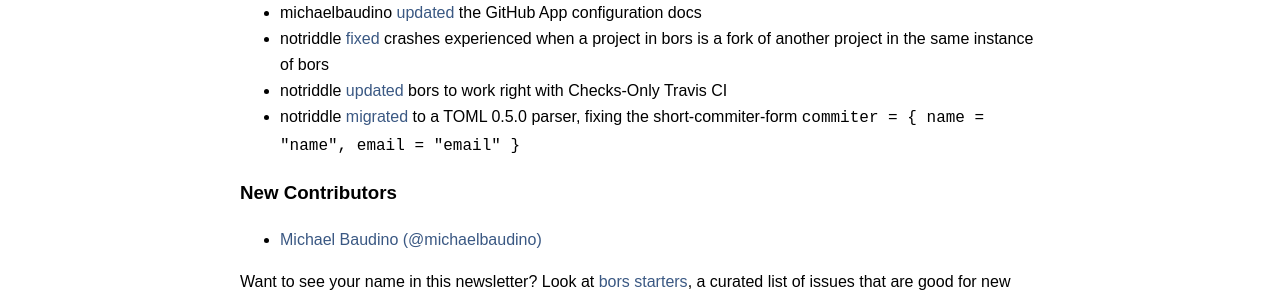
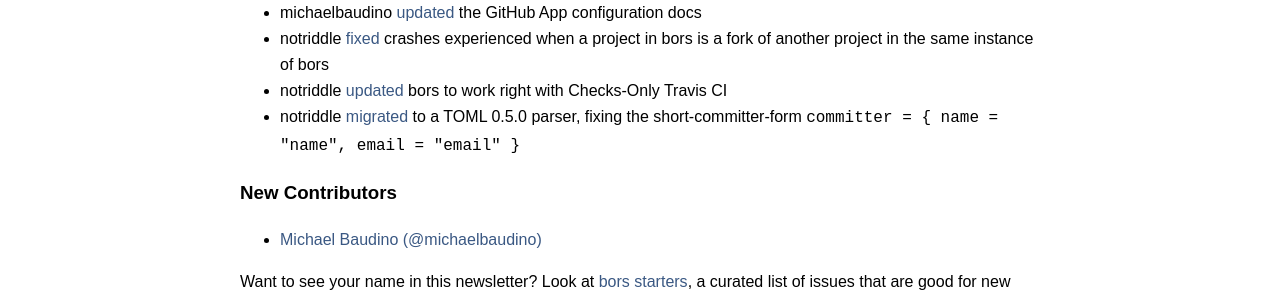
Before and after one commit to bors-ng/bors-ng.github.io, a Jekyll site: the page built from _posts/2018-11-01-tmib-22.md, in a window 1280 px wide. Shown: the part 441-740 px from the top of the page. Built offline with Jekyll 4.4.1, drawn with Linux system fonts in a browser that asks for light colours.

Commit message:
Update 2018-11-01-tmib-22.md

```diff
--- a/_posts/2018-11-01-tmib-22.md
+++ b/_posts/2018-11-01-tmib-22.md
@@ -2,7 +2,7 @@
 layout:     post
 title:      Twenty-second monthly bors newsletter
 date:       2018-11-01 00:00:00
-summary:    This October, the short form of `commiter` was fixed
+summary:    This October, the short form of `committer` was fixed
 categories: newsletter
 ---
 
@@ -23,7 +23,7 @@
 * michaelbaudino [updated](https://github.com/bors-ng/bors-ng/pull/504) the GitHub App configuration docs
 * notriddle [fixed](https://github.com/bors-ng/bors-ng/pull/507) crashes experienced when a project in bors is a fork of another project in the same instance of bors
 * notriddle [updated](https://github.com/bors-ng/bors-ng/pull/509) bors to work right with Checks-Only Travis CI
-* notriddle [migrated](https://github.com/bors-ng/bors-ng/pull/526) to a TOML 0.5.0 parser, fixing the short-commiter-form `commiter = { name = "name", email = "email" }`
+* notriddle [migrated](https://github.com/bors-ng/bors-ng/pull/526) to a TOML 0.5.0 parser, fixing the short-committer-form `committer = { name = "name", email = "email" }`
 
 
 ### New Contributors
```
